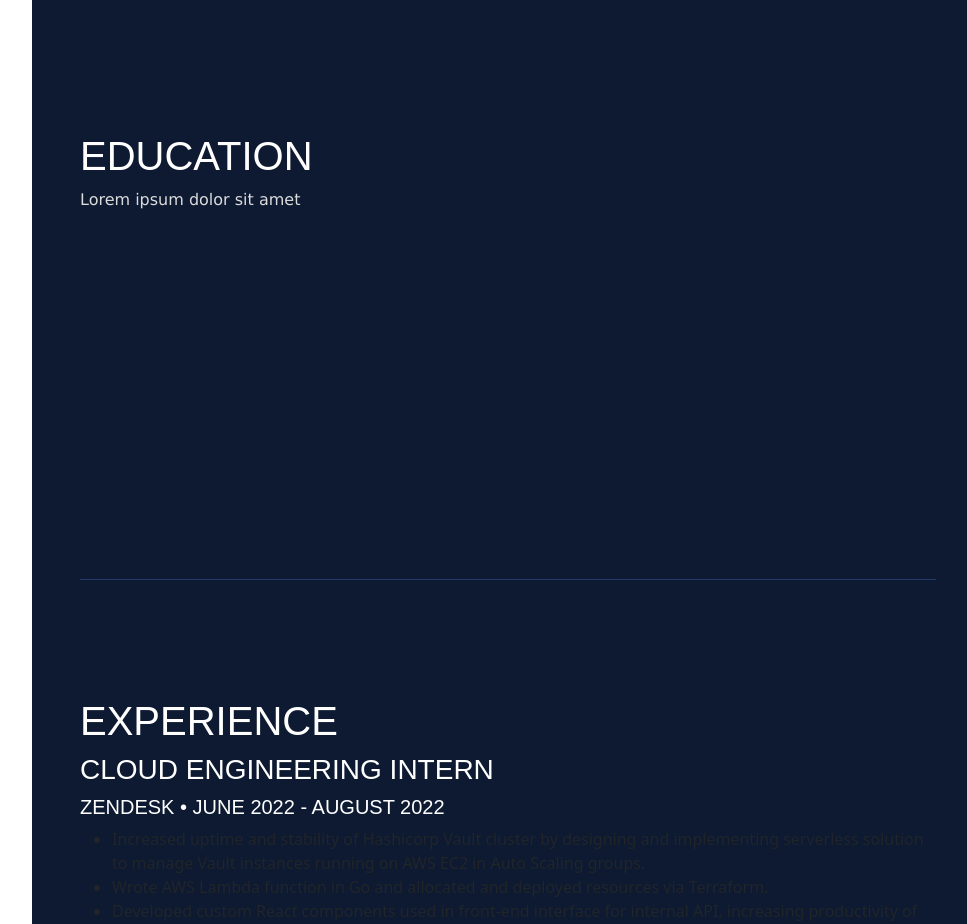
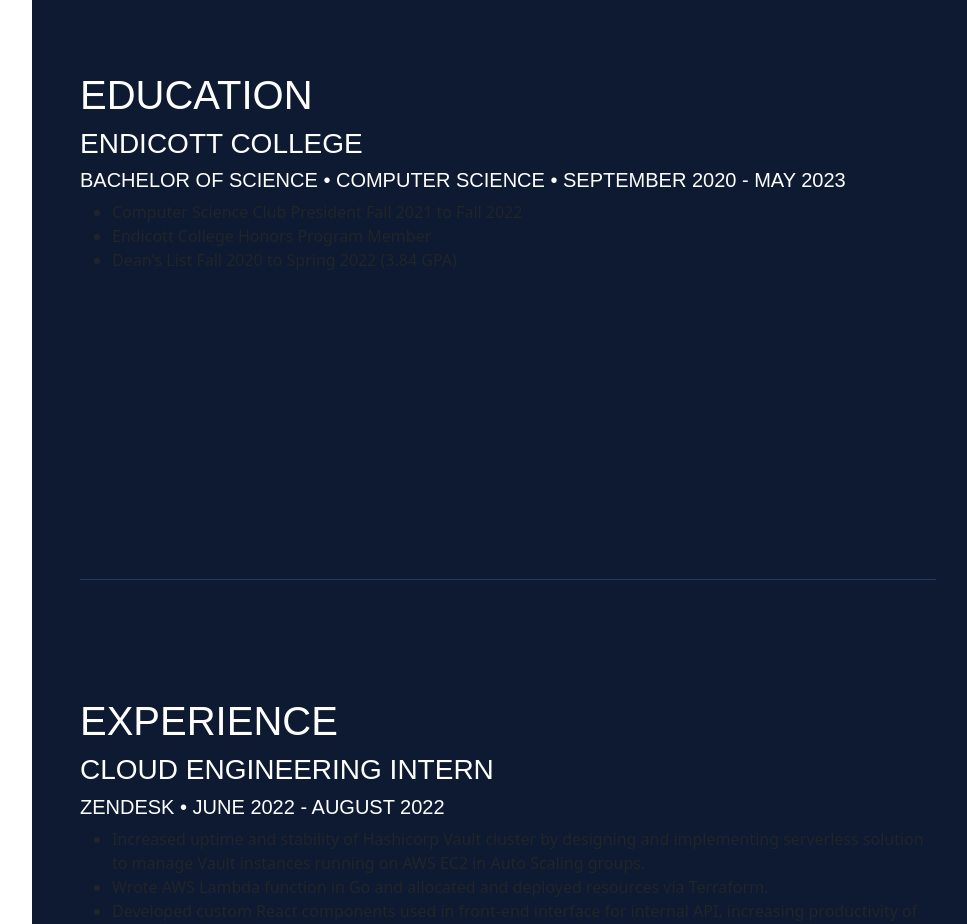
Before and after one commit to greg-hosking/resume, a React (Create React App) app: page / in a window 1280 px wide. Shown: the part 1020-1944 px from the top of the page, without its empty margins (224-1191 px from the left). Built offline with nearby package versions, Linux system fonts and the light colour scheme; the HTML template or start-up script is replaced by a standard one.

Commit message:
Complete education section

```diff
--- a/src/components/EducationSection.tsx
+++ b/src/components/EducationSection.tsx
@@ -5,7 +5,19 @@
     <section id='education-section' className='d-flex align-items-center'>
       <div>
         <h1>EDUCATION</h1>
-        <p>Lorem ipsum dolor sit amet</p>
+        <h3>ENDICOTT COLLEGE</h3>
+        <h5>
+          BACHELOR OF SCIENCE
+          <span>&nbsp;&bull;&nbsp;</span>
+          COMPUTER SCIENCE
+          <span>&nbsp;&bull;&nbsp;</span>
+          <span>SEPTEMBER 2020 - MAY 2023</span>
+        </h5>
+        <ul>
+          <li>Computer Science Club President Fall 2021 to Fall 2022</li>
+          <li>Endicott College Honors Program Member</li>
+          <li>Dean's List Fall 2020 to Spring 2022 (3.84 GPA)</li>
+        </ul>
       </div>
     </section>
   );
```
